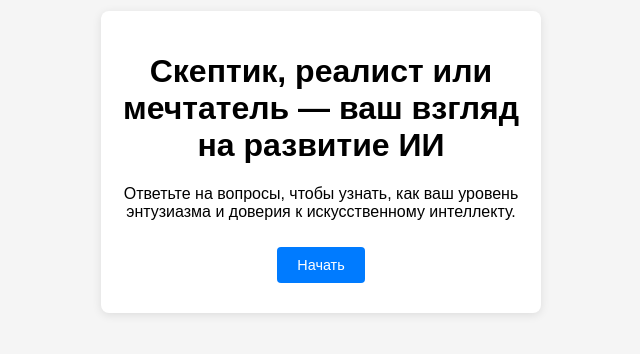
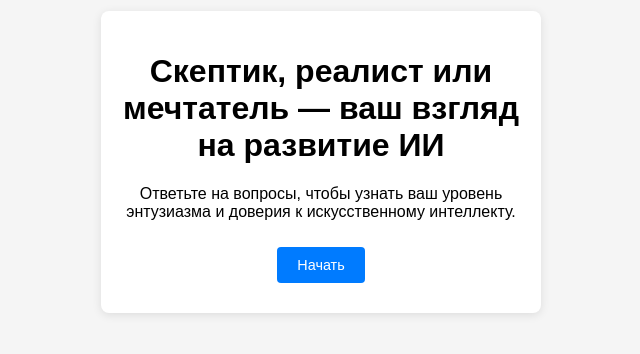
Before and after one commit to chuikoffru/ai-diag, a React (Vite) app: page / in a window 1280 px wide. Shown: the part 238-592 px from the top of the page, without its empty margins (319-959 px from the left). Built offline with nearby package versions, Linux system fonts and the light colour scheme.

Commit message:
fixed subtitle

```diff
--- a/src/App.tsx
+++ b/src/App.tsx
@@ -44,7 +44,7 @@ const App: React.FC = () => {
       <div className="app">
         <h1>Скептик, реалист или мечтатель — ваш взгляд на развитие ИИ</h1>
         <p>
-          Ответьте на вопросы, чтобы узнать, как ваш уровень энтузиазма и доверия к искусственному интеллекту.
+          Ответьте на вопросы, чтобы узнать ваш уровень энтузиазма и доверия к искусственному интеллекту.
         </p>
         <button onClick={() => setStep(1)}>Начать</button>
       </div>
```
